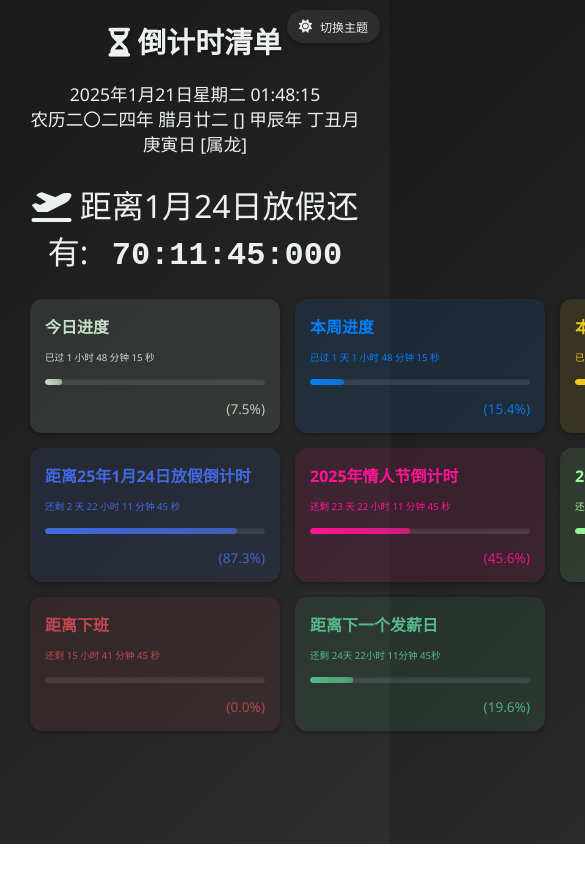
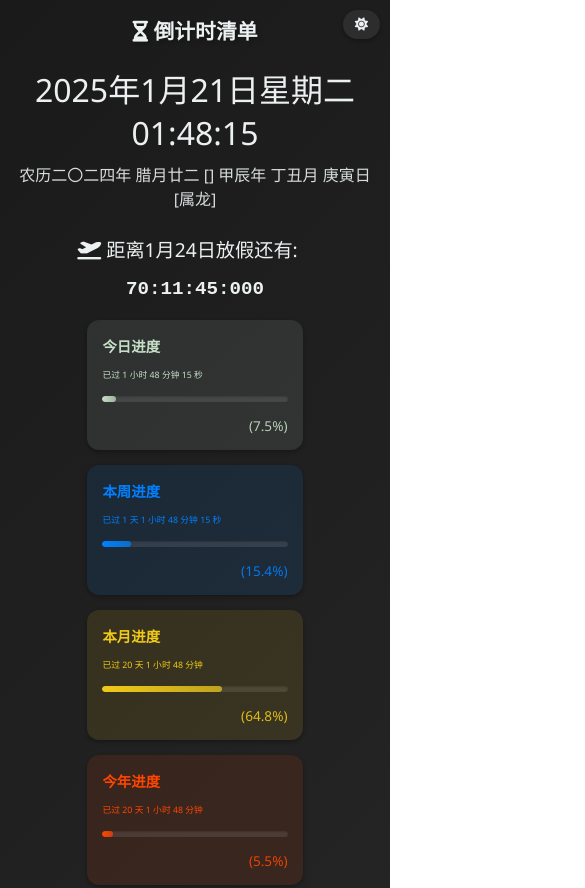
Before and after one commit to FyPerson/datetime_cutdown, a website: page index.html in a window 390 px wide. Shown: the top 888 px of the page, 585 px wide, since content can reach past the window. Before the commit the page ends 844 px from the top, so only its background shows below. Drawn offline with Linux system fonts and the light colour scheme.

Commit message:
页面自适应配置

```diff
--- a/styles.css
+++ b/styles.css
@@ -274,6 +274,17 @@ h1 {
     background-color: rgba(192, 72, 81, 0.1);
 }
 
+/* 公历和农历日期显示的样式 */
+#solar-date {
+    font-size: 2.0rem;  /* 较大字体 */
+    margin-bottom: 0.5rem;  /* 添加一些底部间距 */
+}
+
+#lunar-date {
+    font-size: 1.0rem;  /* 稍小的字体 */
+    opacity: 0.9;  /* 略微降低不透明度，让它看起来次要一些 */
+}
+
 /* 添加动画关键帧 */
 @keyframes fadeIn {
     from {
@@ -297,3 +308,62 @@ h1 {
         transform: scale(1);
     }
 }
+
+/* 响应式设计 */
+@media screen and (max-width: 768px) {
+    body {
+        padding: 5px 10px;
+    }
+
+    h1 {
+        font-size: 1.5em;
+    }
+
+    .current-time {
+        font-size: 1em;
+    }
+
+    .precise-countdown-container {
+        font-size: 1.5em;
+    }
+
+    .countdown-label {
+        display: block;
+        margin-bottom: 10px;
+    }
+
+    #stats-container {
+        grid-template-columns: 1fr;
+        padding: 5px;
+    }
+
+    .theme-text {
+        display: none;
+    }
+}
+
+@media screen and (max-width: 480px) {
+    h1 {
+        font-size: 1.3em;
+    }
+
+    .precise-countdown-container {
+        font-size: 1.2em;
+    }
+
+    .stat-header {
+        font-size: 0.9em;
+    }
+
+    .stat-detail {
+        font-size: 0.55em;
+    }
+}
+
+/* 确保在更大屏幕上内容不会过宽 */
+@media screen and (min-width: 1400px) {
+    #stats-container {
+        max-width: 1200px;
+        margin: 0 auto;
+    }
+}
```
